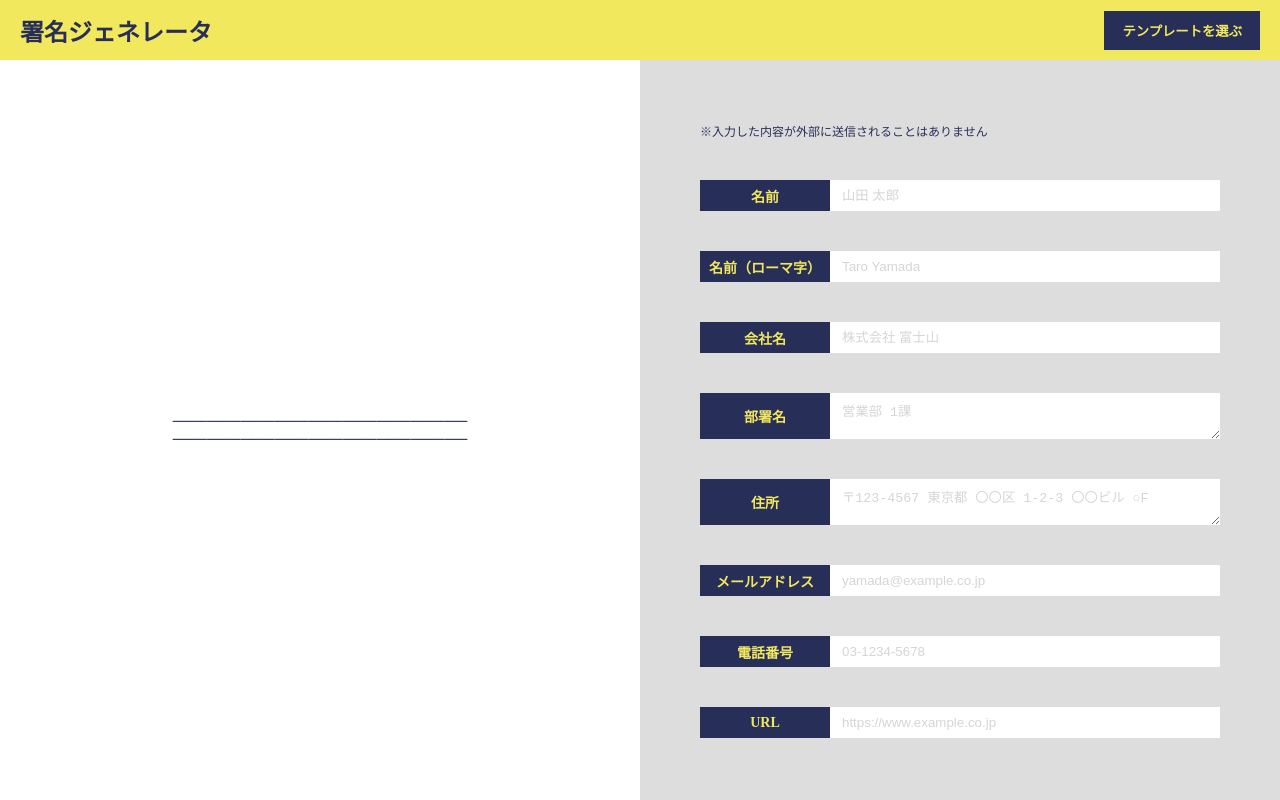
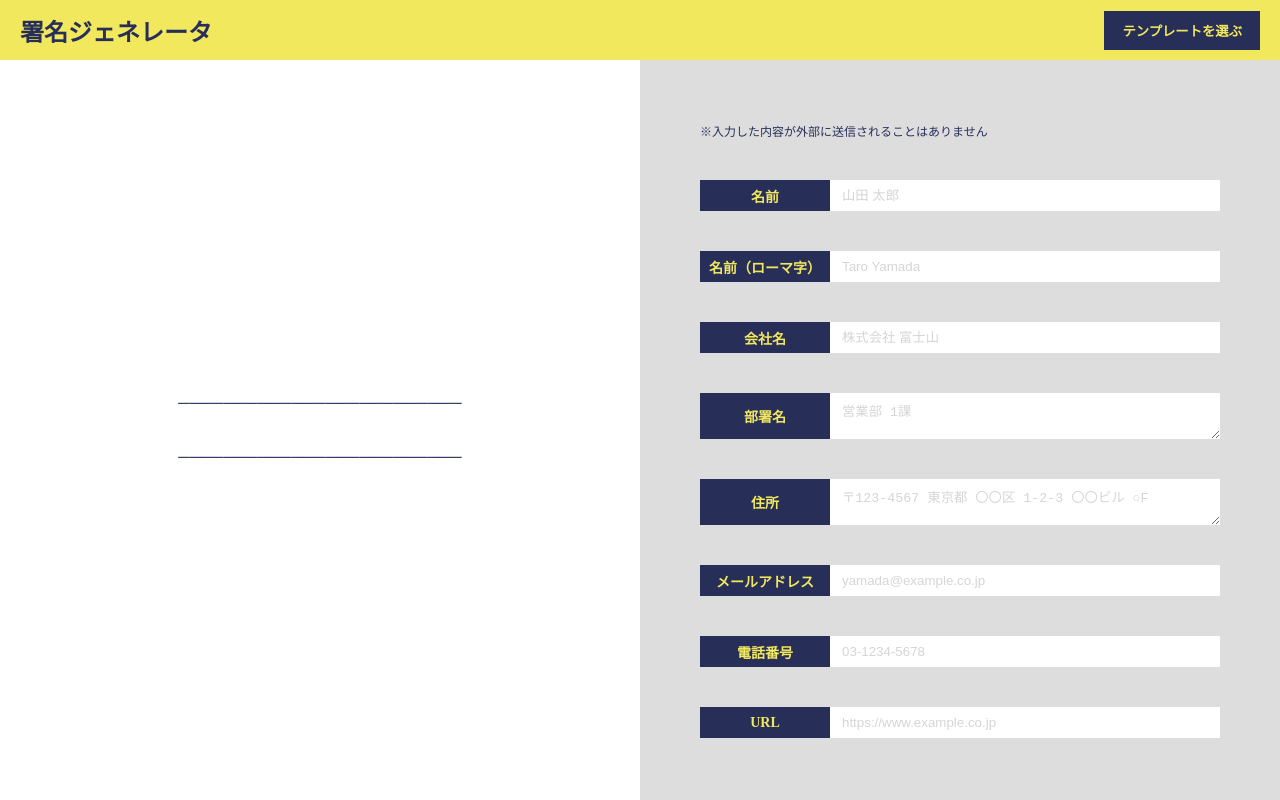
Before and after one commit to nok-mt/signature-generator, a React app: page / in a window 1280 px wide. Built offline with nearby package versions, Linux system fonts and the light colour scheme.

Commit message:
add templates

```diff
--- a/src/App.tsx
+++ b/src/App.tsx
@@ -34,9 +34,7 @@ const App: React.FC = () => {
   const [mailAddress, setMailAddress] = useState<string>("");
   const [phoneNumber, setPhoneNumber] = useState<string>("");
   const [url, setUrl] = useState<string>("");
-  const [lineTemp, setLineTemp] = useState<string>(
-    "──────────────────────────"
-  );
+  const [lineTemp, setLineTemp] = useState<string>("─────────────────────────");
   const [template, setTemplate] = useState<boolean>(false);
 
   return (
--- a/src/components/Preview.tsx
+++ b/src/components/Preview.tsx
@@ -11,7 +11,10 @@ export const Preview: React.FC<InputType> = (props) => {
     <PreviewWrapper>
       <div>
         <PreviewItem>{props.lineTemp}</PreviewItem>
-        <PreviewItem>{props.name}</PreviewItem>
+        <PreviewItem>
+          <br />
+          {props.name}
+        </PreviewItem>
         <PreviewItem>{props.nameEn}</PreviewItem>
         <PreviewItem>{props.company}</PreviewItem>
         <PreviewItem>{props.department}</PreviewItem>
@@ -19,7 +22,10 @@ export const Preview: React.FC<InputType> = (props) => {
         <PreviewItem>{props.mailAddress}</PreviewItem>
         <PreviewItem>{props.phoneNumber}</PreviewItem>
         <PreviewItem>{props.url}</PreviewItem>
-        <PreviewItem>{props.lineTemp}</PreviewItem>
+        <PreviewItem>
+          <br />
+          {props.lineTemp}
+        </PreviewItem>
       </div>
     </PreviewWrapper>
   );
--- a/src/components/Template.tsx
+++ b/src/components/Template.tsx
@@ -46,7 +46,7 @@ export const Template: React.FC<TemplateType> = (props) => {
       <TemplateItem
         setLineTemp={props.setLineTemp}
         line={"＊＊＊＊＊＊＊＊＊＊＊＊＊＊＊＊＊＊＊＊＊＊＊＊"}
-        name={"花園"}
+        name={"秘密の花園"}
       />
       <TemplateItem
         setLineTemp={props.setLineTemp}
--- a/src/components/TemplateItem.tsx
+++ b/src/components/TemplateItem.tsx
@@ -23,6 +23,7 @@ const TemplateItemWrapper = styled.div`
   padding: 16px;
   border-radius: 4px;
   font-size: 12px;
+  text-align: center;
   background-color: #ffffff;
   transition: all 0.25s ease-out;
 
```
Also changed, not shown: 1 other file (tests, documents, lock files or other folders).
